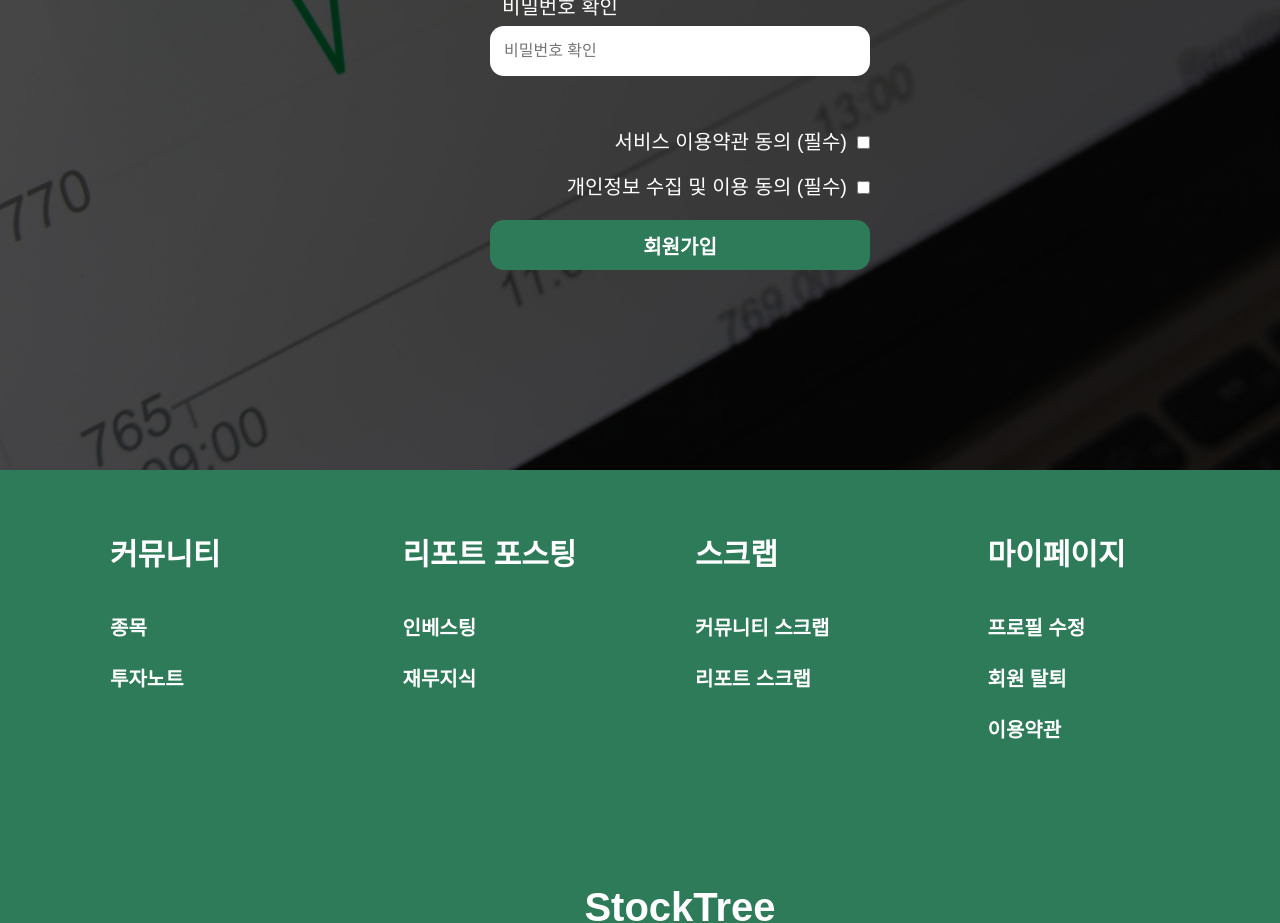
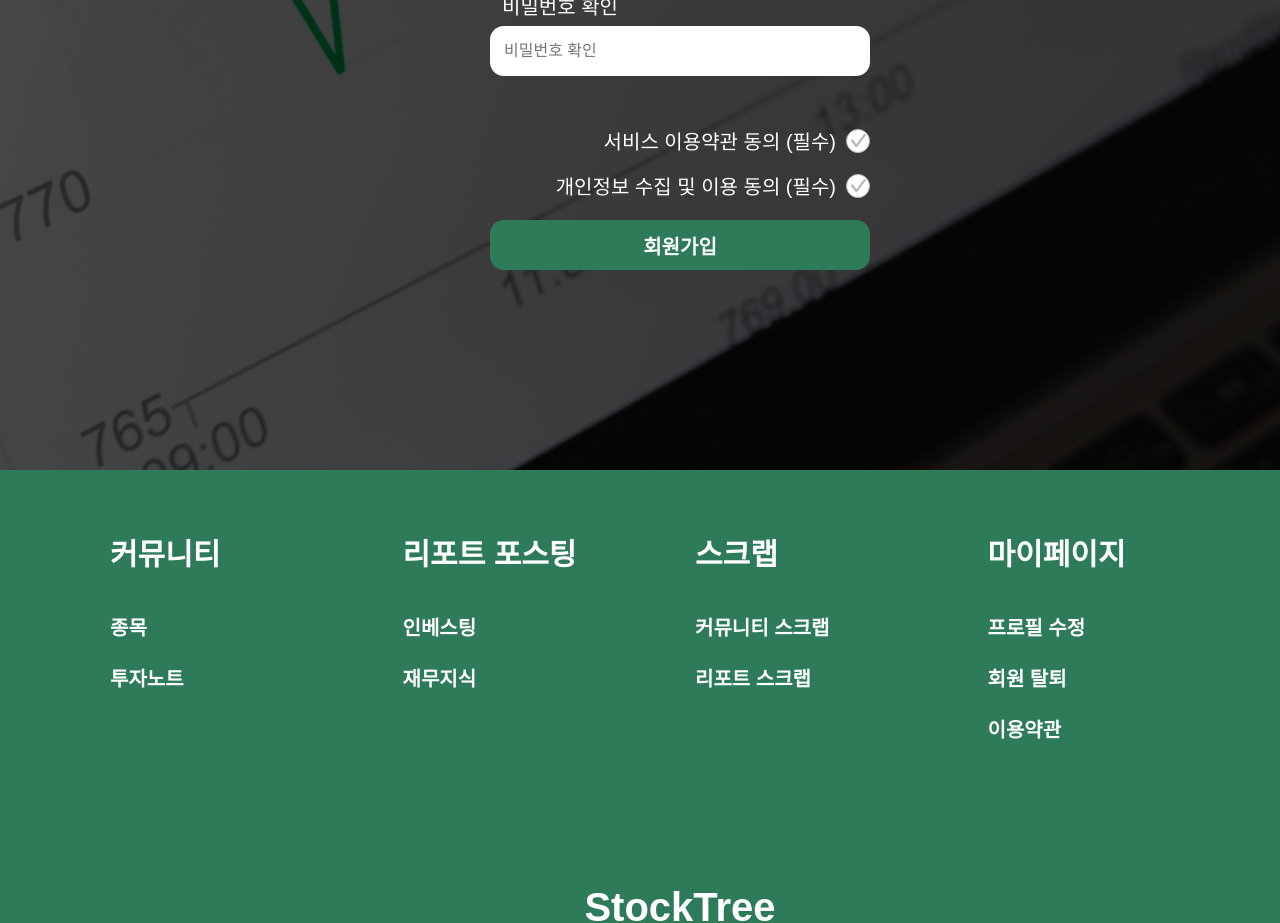
Before and after one commit to ApptiveDev/apptive-19th-hjfund-frontend, a Next.js app: page /signup in a window 1280 px wide. Shown: the part 780-1703 px from the top of the page. Built offline with nearby package versions, Linux system fonts and the light colour scheme; a web font is replaced by a local one.

Commit message:
feat: checkbox component

```diff
--- a/src/app/(main)/signup/page.js
+++ b/src/app/(main)/signup/page.js
@@ -1,13 +1,6 @@
+import { Checkbox } from "@/components/common";
 import styles from "../login/styles.module.scss";
 import registerStyles from "./styles.module.scss";
-
-const SocialButton = ({ className, url, imgSrc, imgSrcSet }) => (
-  <a href={url ?? "/"} target="_blank" rel="noreferrer">
-    <button type="button" className={className}>
-      <img alt="google logo" src={imgSrc} srcSet={imgSrcSet} />
-    </button>
-  </a>
-);
 
 export default function Login() {
   return (
@@ -38,14 +31,12 @@ export default function Login() {
           <input type="password" required placeholder="비밀번호 확인" />
         </div>
         <div className={registerStyles.checkboxes}>
-          <label>
-            <span>서비스 이용약관 동의 (필수)</span>
-            <input type="checkbox" id="agree1" required />
-          </label>
-          <label>
-            <span>개인정보 수집 및 이용 동의 (필수)</span>
-            <input type="checkbox" id="agree2" required />
-          </label>
+          <Checkbox id="agree1" right small required>
+            서비스 이용약관 동의 (필수)
+          </Checkbox>
+          <Checkbox id="agree1" right small required>
+            개인정보 수집 및 이용 동의 (필수)
+          </Checkbox>
         </div>
         <button className={registerStyles.button} type="submit">
           회원가입
--- a/src/app/(main)/signup/styles.module.scss
+++ b/src/app/(main)/signup/styles.module.scss
@@ -8,7 +8,7 @@
   & > label {
     font-size: 20px;
 
-    & > input {
+    & > span[role="checkbox"] {
       margin-left: 10px;
     }
   }
--- a/src/app/(my)/my/remove/styles.module.scss
+++ b/src/app/(my)/my/remove/styles.module.scss
@@ -14,7 +14,9 @@
 }
 
 .agree {
+  font-size: 26px;
   font-weight: 600;
+
   display: flex;
   align-items: center;
   justify-content: center;
--- /dev/null
+++ b/src/components/common/checkbox/index.js
@@ -0,0 +1,28 @@
+import styles from "./styles.module.scss";
+
+const Checkbox = ({ small, children, className, right = false, ...props }) => {
+  return (
+    <label className={[styles.checkbox, className].join(" ")}>
+      <input type="checkbox" {...props} />
+      {right ? children : null}
+      <span role="checkbox" className={small ? styles.small : ""}>
+        <svg
+          xmlns="http://www.w3.org/2000/svg"
+          width={21}
+          height={19}
+          fill="none"
+          {...props}
+        >
+          <path
+            fillRule="evenodd"
+            d="M19.904.803a1.5 1.5 0 0 1 .293 2.101l-11.333 15a1.5 1.5 0 0 1-2.394 0l-5.667-7.5a1.5 1.5 0 0 1 2.394-1.808l4.47 5.916L17.803 1.096a1.5 1.5 0 0 1 2.101-.293Z"
+            clipRule="evenodd"
+          />
+        </svg>
+      </span>
+      {!right ? children : null}
+    </label>
+  );
+};
+
+export default Checkbox;
--- /dev/null
+++ b/src/components/common/checkbox/styles.module.scss
@@ -0,0 +1,45 @@
+.checkbox {
+  display: flex;
+  align-items: center;
+
+  & > input {
+    display: none;
+  }
+
+  & > span[role="checkbox"] {
+    width: 32px;
+    height: 32px;
+    border-radius: 50%;
+    border: 1px solid var(--border-color);
+    background-color: white;
+
+    display: flex;
+    align-items: center;
+    justify-content: center;
+
+    transition: background-color 0.15s, border-color 0.15s;
+
+    & > svg > path {
+      fill: var(--border-color);
+      transition: fill 0.15s;
+    }
+  }
+
+  & > span[role="checkbox"].small {
+    width: 24px;
+    height: 24px;
+
+    & > svg {
+      transform: scale(0.75);
+    }
+  }
+
+  & > input:checked + span[role="checkbox"] {
+    border-color: var(--main-color);
+    background-color: var(--main-color);
+
+    & > svg > path {
+      fill: white;
+    }
+  }
+}
--- a/src/components/common/index.js
+++ b/src/components/common/index.js
@@ -1,2 +1,3 @@
 export { default as Header } from "./header";
 export { default as Footer } from "./footer";
+export { default as Checkbox } from "./checkbox";
--- a/src/components/svg/calendar_my.jsx
+++ b/src/components/svg/calendar_my.jsx
@@ -1,6 +1,4 @@
-import React from "react";
-
-function Icon({ color, ...props }) {
+export default function CalendarMy({ color, ...props }) {
   return (
     <svg
       xmlns="http://www.w3.org/2000/svg"
@@ -19,5 +17,3 @@ function Icon({ color, ...props }) {
     </svg>
   );
 }
-
-export default Icon;
```
Also changed, not shown: src/app/(my)/my/remove/page.js (+4 -4 lines), src/components/svg/checkbox.jsx (added, +18 -0 lines).
